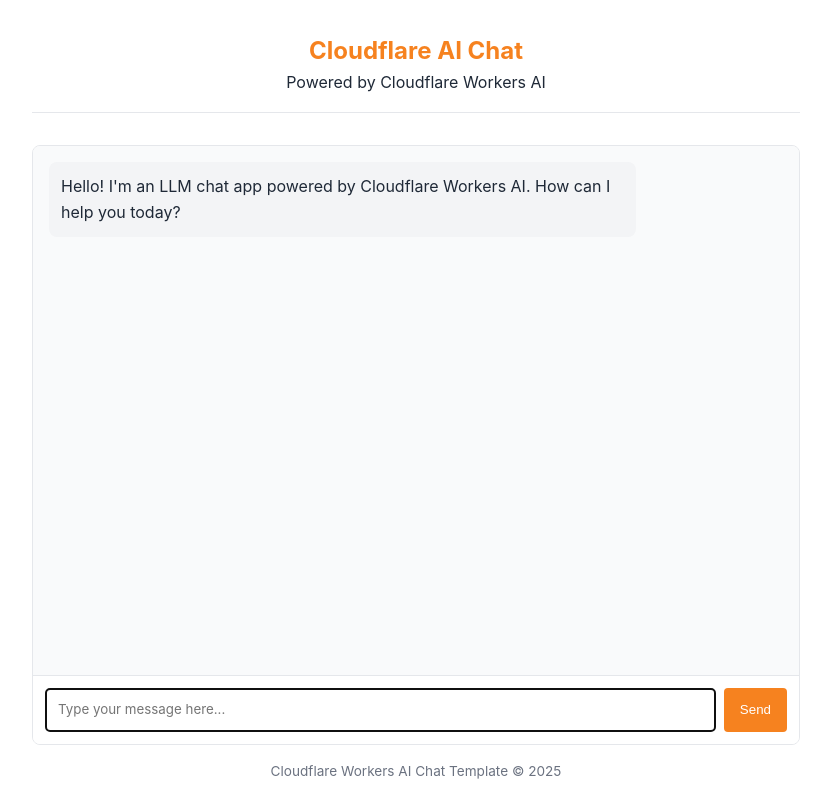
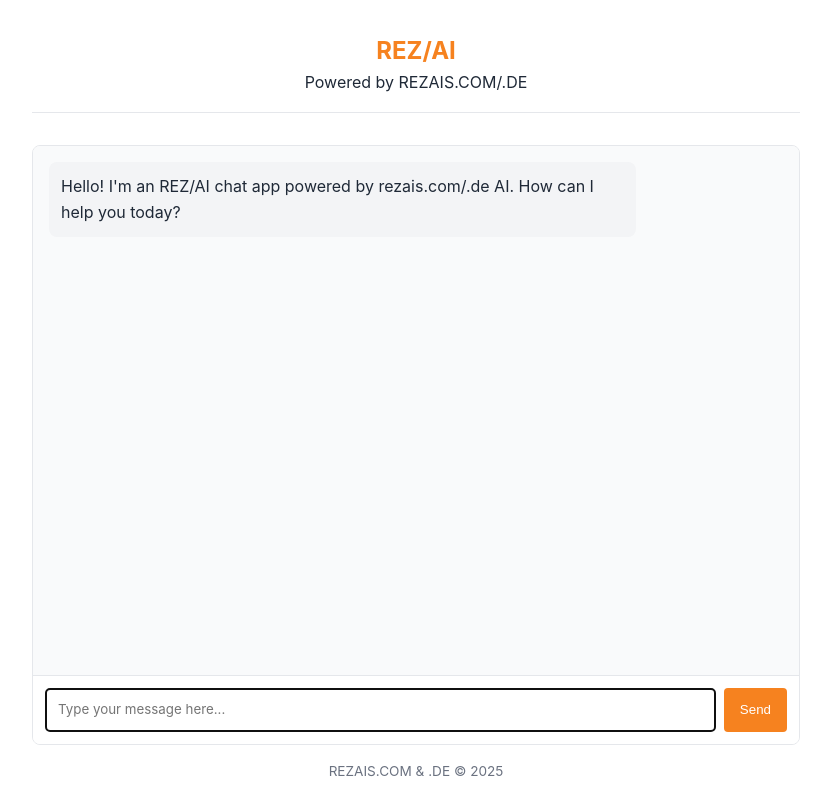
Before and after one commit to samrezai1345-collab/llm-chat-app-template, a website: page public/index.html in a window 1280 px wide. Shown: the whole page, without its empty margins (224-1055 px from the left). Drawn offline with Linux system fonts and the light colour scheme.

Commit message:
Update index.html

```diff
--- a/public/index.html
+++ b/public/index.html
@@ -138,15 +138,15 @@
 	</head>
 	<body>
 		<header>
-			<h1>Cloudflare AI Chat</h1>
-			<p>Powered by Cloudflare Workers AI</p>
+			<h1>REZ/AI</h1>
+			<p>Powered by REZAIS.COM/.DE</p>
 		</header>
 
 		<div class="chat-container">
 			<div id="chat-messages" class="chat-messages">
 				<div class="message assistant-message">
 					<p>
-						Hello! I'm an LLM chat app powered by Cloudflare Workers AI. How can
+						Hello! I'm an REZ/AI chat app powered by rezais.com/.de AI. How can
 						I help you today?
 					</p>
 				</div>
@@ -168,7 +168,7 @@
 		</div>
 
 		<footer>
-			<p>Cloudflare Workers AI Chat Template &copy; 2025</p>
+			<p>REZAIS.COM & .DE &copy; 2025</p>
 		</footer>
 
 		<!-- Chat app script -->
```
